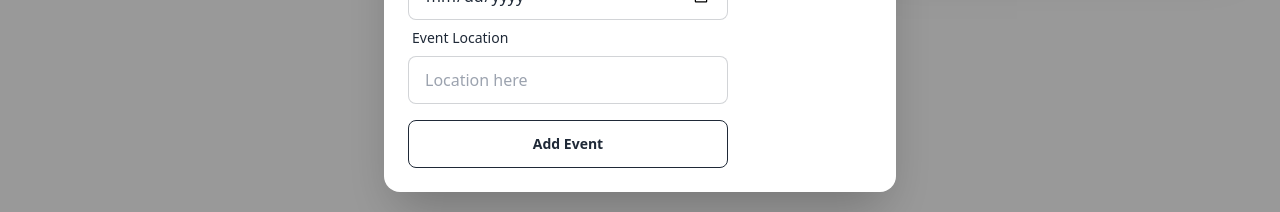
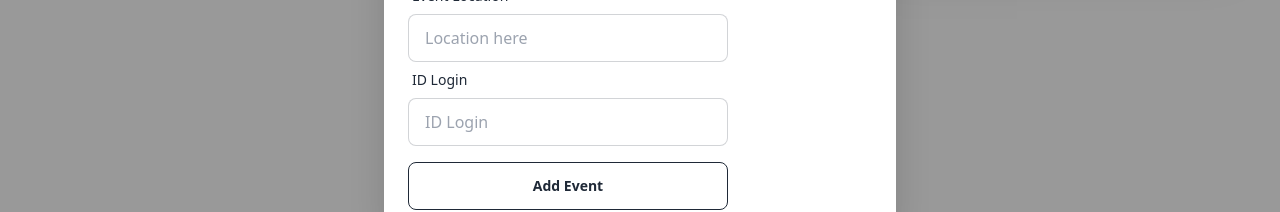
Before and after one commit to SebOltCode/Event-Scheduler, a React (Vite) app in the folder events-scheduler-app/: page /Createevent in a window 1280 px wide. Both pictures are taken after a click on the button "create here a new event". Shown: the part 459-671 px from the top of the page. Built offline with nearby package versions, Linux system fonts and the light colour scheme.

Commit message:
Einbindung authorization POST

```diff
--- a/events-scheduler-app/src/Components/Createevent.jsx
+++ b/events-scheduler-app/src/Components/Createevent.jsx
@@ -6,9 +6,18 @@ title: '',
 description: '',
 date: '',
 location: '',
-// organzierId: '',
+id: '',
 
 });
+
+const [organzierId, setorganzierId] = useState('');
+
+useEffect(() => {
+  const storedorganzierId = localStorage.getItem('id');
+  if (storedorganzierId) {
+    setorganzierId(storedorganzierId);
+  }
+}, []);
 
 
 const handleChange = (e) => {
@@ -24,7 +33,8 @@ const handleSubmit = async (e) => {
     const response = await fetch('http://localhost:3001/api/events', {
       method: 'POST',
       headers: {
-        'Content-Type': 'application/json'
+        'Content-Type': 'application/json',
+        'authorization': `Bearer ${localStorage.getItem('api_key')}`
       },
       body: JSON.stringify(formData)
     });
@@ -91,6 +101,11 @@ const handleSubmit = async (e) => {
   <input type="text" name="location" value={formData.location} onChange={handleChange} placeholder="Location here" className="input input-bordered w-full max-w-xs" />
   <div className="label">
 
+  <span className="label-text">ID Login</span>
+      </div>
+  <input type="text" name="id" value={organzierId} onChange={handleChange} placeholder="ID Login" className="input input-bordered w-full max-w-xs" />
+  <div className="label">
+
 
   </div>
   <button type="submit" className="btn btn-outline"> Add Event </button>
```
